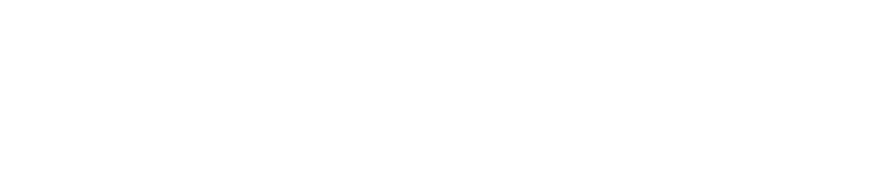
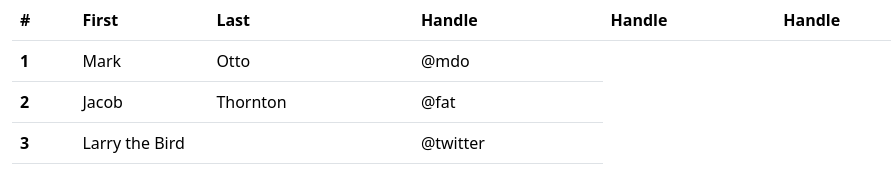
Before and after one commit to Ehsan7189/-fake-api-table, a plain HTML site: page index.html in a window 1280 px wide. Shown: the whole page, without its empty margins (0-891 px from the left). Drawn offline with Linux system fonts and the light colour scheme.

Commit message:
feat:add table to index

```diff
--- a/index.html
+++ b/index.html
@@ -1,5 +1,6 @@
 <!DOCTYPE html>
 <html lang="en">
+
 <head>
     <meta charset="UTF-8">
     <meta name="viewport" content="width=device-width, initial-scale=1.0">
@@ -8,7 +9,46 @@
     <script src="./assets/bootstrap-5.3.3-dist/js/bootstrap.bundle.min.js"></script>
     <script src="./assets/js/script.js"></script>
 </head>
+
 <body>
+    <div class="container-fluid">
+        <div class="row">
+            <div class="col-lg-9 d-flex">
+                <table class="table">
+                    <thead>
+                        <tr>
+                            <th scope="col">#</th>
+                            <th scope="col">First</th>
+                            <th scope="col">Last</th>
+                            <th scope="col">Handle</th>
+                            <th scope="col">Handle</th>
+                            <th scope="col">Handle</th>
 
+                        </tr>
+                    </thead>
+                    <tbody>
+                        <tr>
+                            <th scope="row">1</th>
+                            <td>Mark</td>
+                            <td>Otto</td>
+                            <td>@mdo</td>
+                        </tr>
+                        <tr>
+                            <th scope="row">2</th>
+                            <td>Jacob</td>
+                            <td>Thornton</td>
+                            <td>@fat</td>
+                        </tr>
+                        <tr>
+                            <th scope="row">3</th>
+                            <td colspan="2">Larry the Bird</td>
+                            <td>@twitter</td>
+                        </tr>
+                    </tbody>
+                </table>
+            </div>
+        </div>
+    </div>
 </body>
+
 </html>
```
